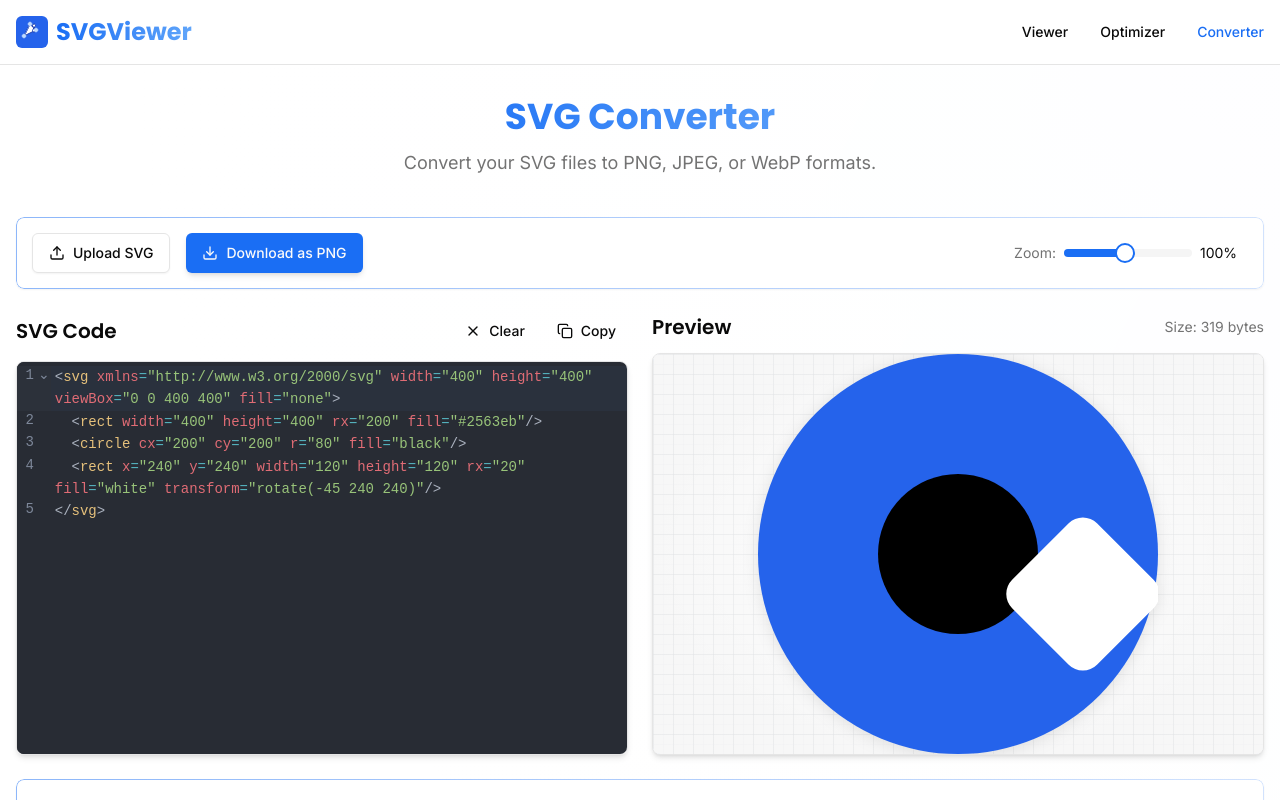
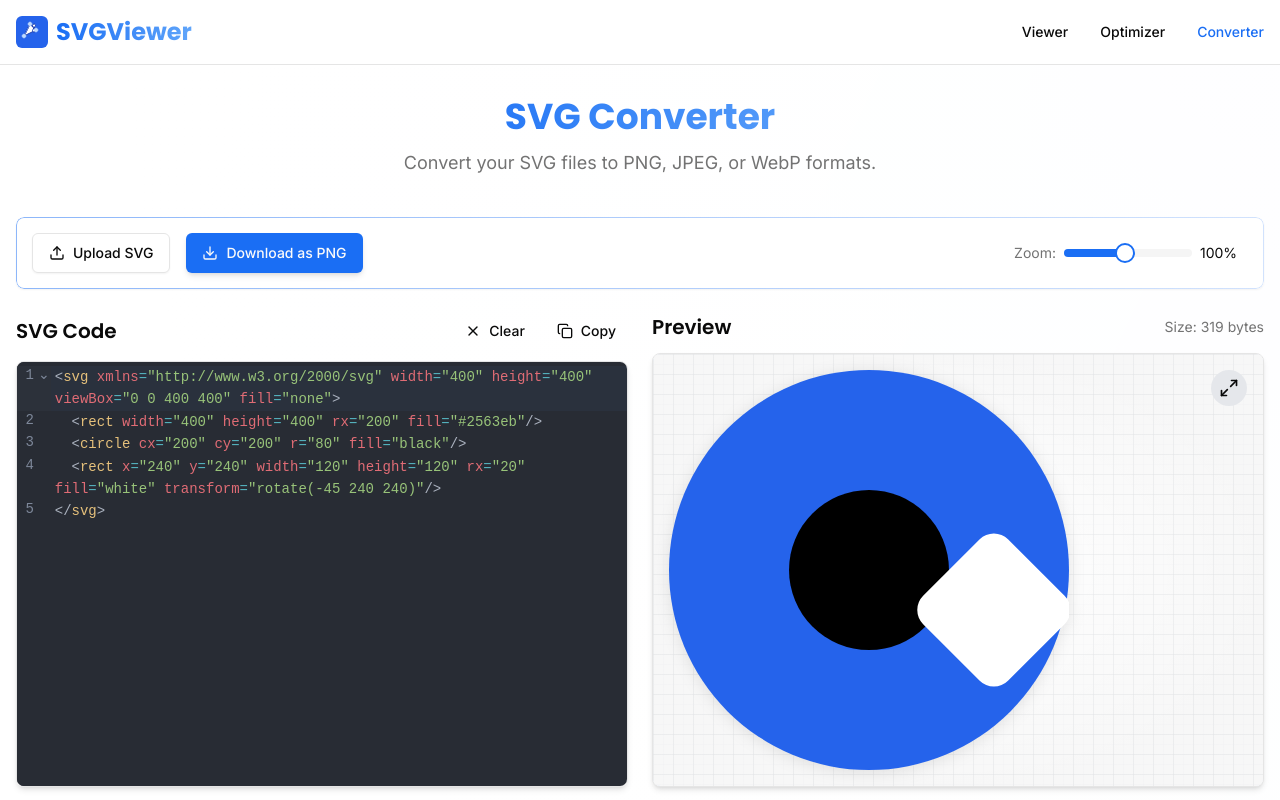
Before and after one commit to sing1ee/svgviewer, a Next.js app: page /svg-converter in a window 1280 px wide. Shown: the top 800 px of the page. Built offline with nearby package versions, Linux system fonts and the light colour scheme.

Commit message:
svg-converter preview same with Viewer

```diff
--- a/app/svg-converter/page.tsx
+++ b/app/svg-converter/page.tsx
@@ -253,28 +253,12 @@ export default function ConverterPage() {
                   <span className="text-muted-foreground">Size: {originalSize} bytes</span>
                 </div>
               </div>
-              <div className="border rounded-lg overflow-hidden relative flex-1 flex items-center justify-center shadow-md gradient-border bg-white dark:bg-black">
+              <div className="border rounded-lg overflow-hidden relative flex-1 min-h-0 flex items-center justify-center shadow-md gradient-border bg-white dark:bg-black">
                 <GridBackground />
-                {format === 'svg' ? (
-                  <SvgPreview
-                    svgCode={svgCode}
-                    zoom={zoom}
-                  />
-                ) : (
-                  dataUrl && (
-                    <img
-                      src={dataUrl}
-                      alt="Converted SVG"
-                      style={{
-                        maxWidth: '100%',
-                        maxHeight: '100%',
-                        transform: `scale(${zoom / 100})`,
-                        transition: 'transform 0.2s ease-out',
-                        filter: 'drop-shadow(0px 2px 8px rgba(0, 0, 0, 0.1))'
-                      }}
-                    />
-                  )
-                )}
+                <SvgPreview
+                  svgCode={svgCode}
+                  zoom={zoom}
+                />
               </div>
             </div>
           </div>
```
